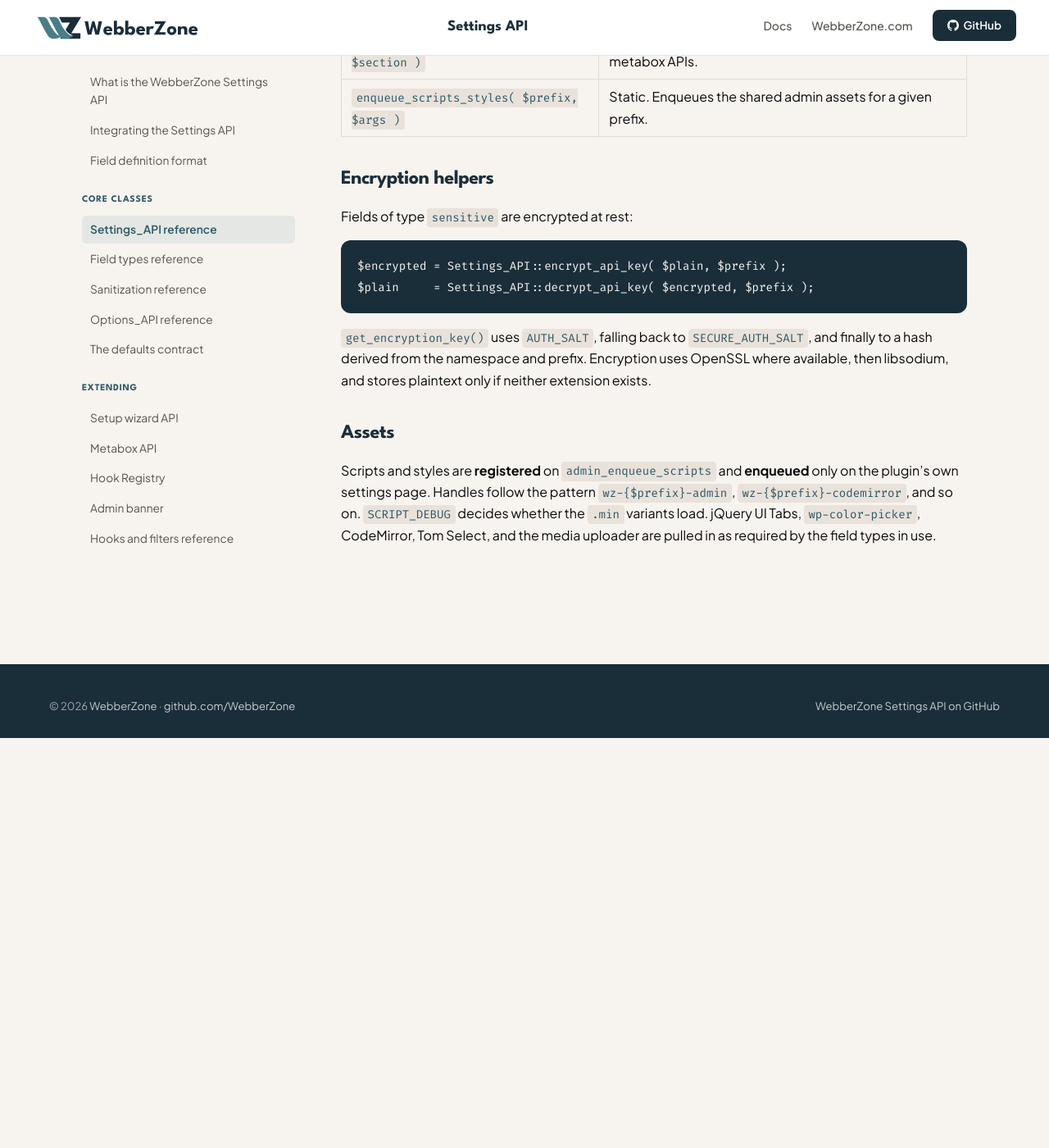
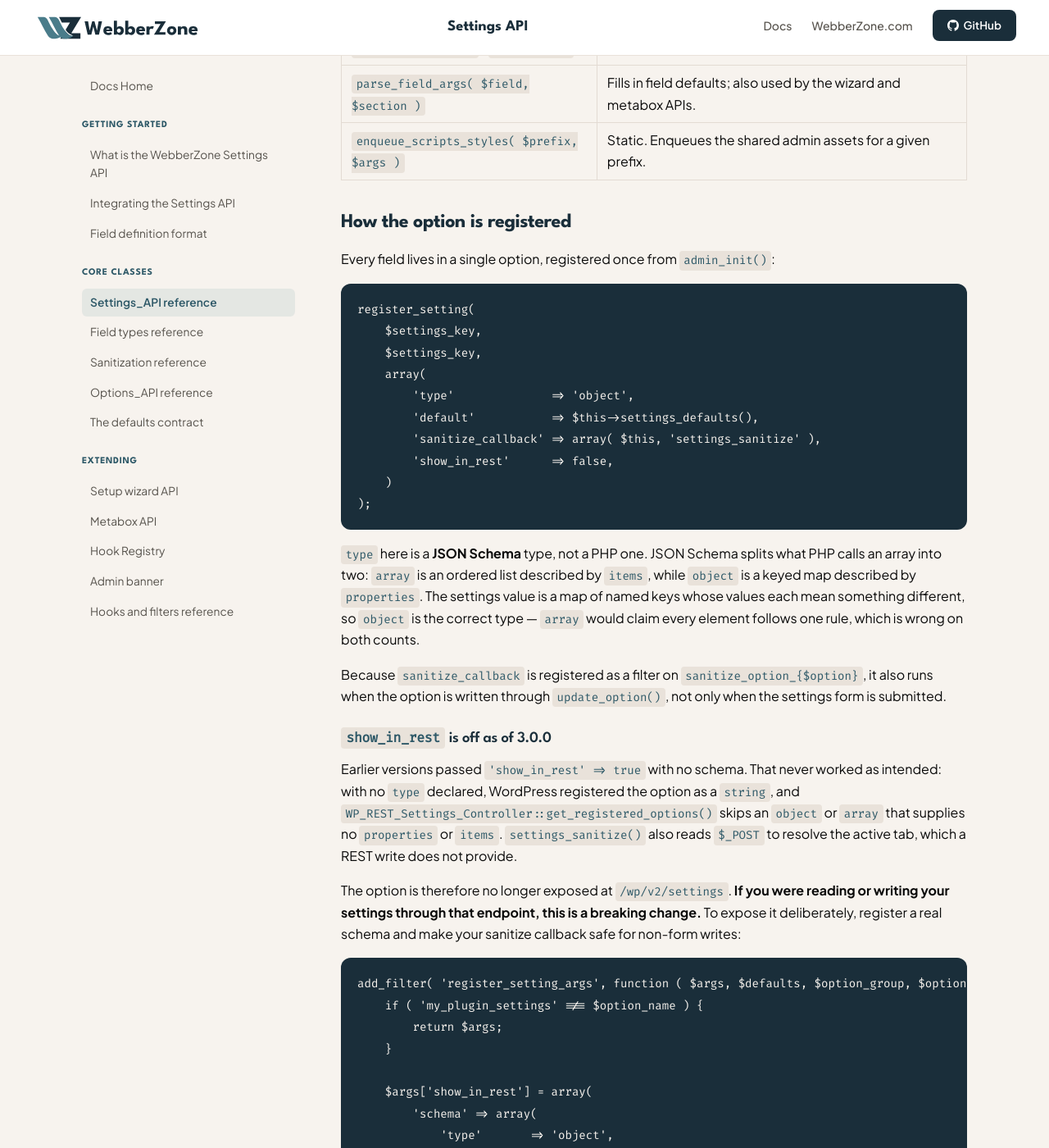
Before and after one commit to WebberZone/Settings_API, a Jekyll site: the page built from docs/02-wzsa-core-classes/settings-api-reference.md, in a window 1280 px wide and 1400 px high, scrolled down 2507 px. Shown: the whole window at 82% size. Built offline with Jekyll 4.4.1, drawn with Linux system fonts in a browser that asks for light colours; before the commit the page ends 3407 px from its top, so only the background shows below that; some of the changed text lies outside the part shown.

Commit message:
Document how the settings option is registered
The 3.0.0 sanitization changes were documented, but the register_setting()
call itself was not. Covers the declared type => object (a JSON Schema
type, not a PHP one), the explicit default, and the fact that the
sanitize callback also runs for update_option() writes.

Calls out show_in_rest going true -> false as a breaking change for
anyone reading the option from /wp/v2/settings, and shows how to opt back
in with a real schema via register_setting_args.

````diff
--- a/docs/02-wzsa-core-classes/settings-api-reference.md
+++ b/docs/02-wzsa-core-classes/settings-api-reference.md
@@ -62,7 +62,7 @@ array(
 
 | Method | Purpose |
 |---|---|
-| `admin_init()` | Calls `register_setting()` and `add_settings_field()` for every declared field, wiring each to the matching `Settings_Form::callback_*` method. |
+| `admin_init()` | Calls `register_setting()` and `add_settings_field()` for every declared field, wiring each to the matching `Settings_Form::callback_*` method. See [how the option is registered](#how-the-option-is-registered). |
 | `settings_defaults()` | Builds the default value array from the field definitions. |
 | `get_default_option( $key )` | Returns a single default. |
 | `settings_sanitize( $input )` | Runs on save. Builds the output from the stored option and delegates per-field sanitization to `Settings_Sanitize`, including for keys added by the tab filter. |
@@ -72,6 +72,52 @@ array(
 | `show_navigation()` / `show_form()` | Render the tab strip and the active tab's form. |
 | `parse_field_args( $field, $section )` | Fills in field defaults; also used by the wizard and metabox APIs. |
 | `enqueue_scripts_styles( $prefix, $args )` | Static. Enqueues the shared admin assets for a given prefix. |
+
+## How the option is registered
+
+Every field lives in a single option, registered once from `admin_init()`:
+
+```php
+register_setting(
+    $settings_key,
+    $settings_key,
+    array(
+        'type'              => 'object',
+        'default'           => $this->settings_defaults(),
+        'sanitize_callback' => array( $this, 'settings_sanitize' ),
+        'show_in_rest'      => false,
+    )
+);
+```
+
+`type` here is a **JSON Schema** type, not a PHP one. JSON Schema splits what PHP calls an array into two: `array` is an ordered list described by `items`, while `object` is a keyed map described by `properties`. The settings value is a map of named keys whose values each mean something different, so `object` is the correct type — `array` would claim every element follows one rule, which is wrong on both counts.
+
+Because `sanitize_callback` is registered as a filter on `sanitize_option_{$option}`, it also runs when the option is written through `update_option()`, not only when the settings form is submitted.
+
+### `show_in_rest` is off as of 3.0.0
+
+Earlier versions passed `'show_in_rest' => true` with no schema. That never worked as intended: with no `type` declared, WordPress registered the option as a `string`, and `WP_REST_Settings_Controller::get_registered_options()` skips an `object` or `array` that supplies no `properties` or `items`. `settings_sanitize()` also reads `$_POST` to resolve the active tab, which a REST write does not provide.
+
+The option is therefore no longer exposed at `/wp/v2/settings`. **If you were reading or writing your settings through that endpoint, this is a breaking change.** To expose it deliberately, register a real schema and make your sanitize callback safe for non-form writes:
+
+```php
+add_filter( 'register_setting_args', function ( $args, $defaults, $option_group, $option_name ) {
+    if ( 'my_plugin_settings' !== $option_name ) {
+        return $args;
+    }
+
+    $args['show_in_rest'] = array(
+        'schema' => array(
+            'type'       => 'object',
+            'properties' => array(
+                'my_field' => array( 'type' => 'string' ),
+            ),
+        ),
+    );
+
+    return $args;
+}, 10, 4 );
+```
 
 ## Encryption helpers
 
````
